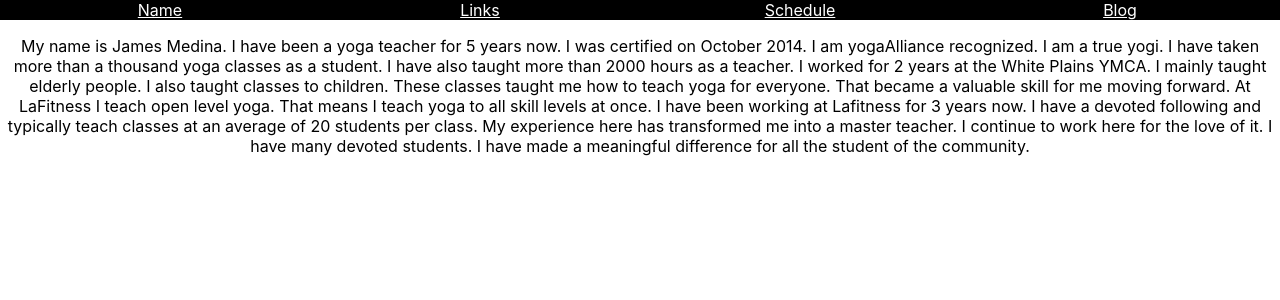
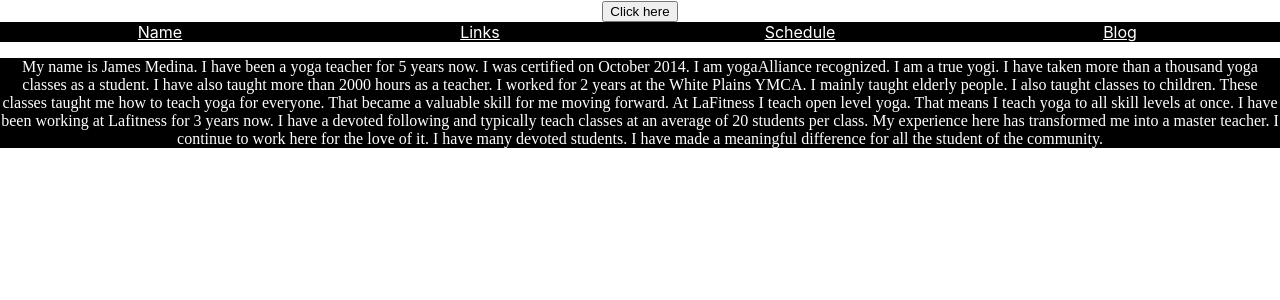
Before and after one commit to JamesMedina7787/jamesmedina7787, a React (Create React App) app: page /FoldOverItem in a window 1280 px wide. Shown: the top 300 px of the page. Built offline with nearby package versions, Linux system fonts and the light colour scheme.

Commit message:
added blogcontainer and blog css with font-family property

```diff
--- a/package.json
+++ b/package.json
@@ -3,10 +3,13 @@
   "version": "0.1.0",
   "private": true,
   "dependencies": {
+    "ejs": "^2.6.1",
+    "express": "^4.16.4",
     "react": "^16.8.6",
     "react-dom": "^16.8.6",
     "react-router-dom": "^5.0.0",
-    "react-scripts": "2.1.8"
+    "react-scripts": "2.1.8",
+    "superagent": "^5.0.5"
   },
   "scripts": {
     "start": "react-scripts start",
--- a/src/App.css
+++ b/src/App.css
@@ -27,13 +27,25 @@
   flex: 1;
   width: 20%;
   background-color: black;
-  color:white
+  color:white;
 }
 
 .foldOverContainer{
   display:inline-flex;
-  width: 100%
+  width: 100%;
+  list-style-type: none;
+
 }
+
+.blogContainer{
+  background-color: black;
+  font-family:wing-dings
+}
+
+.blog{
+  color: white;
+}
+
 
 @keyframes App-logo-spin {
   from {
--- a/src/App.js
+++ b/src/App.js
@@ -1,27 +1,37 @@
 import React, { Component } from 'react';
 import './App.css';
 import Yoga from "./components/Yoga"
-import Navigation from "./components/Navigation"
-
-import FoldOverItem from "./components/FoldOverItem"
+import Navigation from    "./components/Navigation"
+import FoldOverItem from  "./components/FoldOverItem"
 import FoldOverItem2 from "./components/FoldOverItem2"
 import FoldOverItem3 from "./components/FoldOverItem3"
 import FoldOverItem4 from "./components/FoldOverItem4"
-
 import {NavLink} from 'react-router-dom'
 import {BrowserRouter, Route, Switch, browserHistory} from "react-router-dom";
+const superAgent = require('superagent')
+// const express = require('express')
+const url = 'http://omdbapi.com/?=star&y=&r=json'
+// const app = express()
 
 
-var Career = {
-  'intro': `My name is James Medina. I have been a yoga teacher for 5 years now. I was certified on October 2014. I am yogaAlliance recognized. I am a true yogi. I have taken more than a thousand yoga classes as a student. I have also taught more than 2000 hours as a teacher.
 
- I worked for 2 years at the White Plains YMCA. I mainly taught elderly people. I also taught classes to children. These classes taught me how to teach yoga for everyone. That became a valuable skill for me moving forward. At LaFitness I teach open level yoga. That means I teach yoga to all skill levels at once.
-
-I have been working at Lafitness for 3 years now. I have a devoted following and typically teach classes at an average of 20 students per class. My experience here has transformed me into a master teacher. I continue to work here for the love of it. I have many devoted students. I have made a meaningful difference for all the student of the community.
-`
+class App extends Component {
+  constructor(){
+    super()
+  }
+  fetchFeed= function(){
+    superAgent.get(url)
+    .query(null)
+    .set('Accept', 'application/json')
+    .end((err, response) =>{
+      if(err){
+        console.log(err.message)
+        return
+      }
+      console.log(JSON.stringify(response.body))
+    })
   }
 
-class App extends Component {
   render() {
     return (
 
@@ -31,7 +41,7 @@ class App extends Component {
       <div className="App">
 
 
-
+<button onClick={this.fetchFeed.bind(this)}>Click here</button>
       <BrowserRouter >
        <Navigation  />
        <Switch >
@@ -41,29 +51,26 @@ class App extends Component {
 
 
 
-          <Route className='' path="/" component={FoldOverItem} >
-
+           <Route className='' path="/" >
            </Route>
 
 
 
-          <Route className='' path="/FoldOverItem" component={FoldOverItem} >
-
+           <Route className='' path="/FoldOverItem" component={FoldOverItem}  >
            </Route>
 
 
 
            <Route className='foldOver' path="/FoldOverItem2" component={FoldOverItem2} >
-
            </Route>
 
 
 
-          <Route className='foldOver' path="/FoldOverItem3" component={FoldOverItem3}>
-
+           <Route  className='foldOver' path="/FoldOverItem3" component={FoldOverItem3}>
            </Route>
 
-
+           <Route  className='foldOver' path="/FoldOverItem4" component={FoldOverItem4}>
+           </Route>
 
 
       </div>
@@ -72,9 +79,6 @@ class App extends Component {
       </BrowserRouter>
 
 
-          <div classNames="">
-            <Yoga message={Career.intro}/>
-          </div>
 
 
 
--- a/src/components/FoldOverItem.js
+++ b/src/components/FoldOverItem.js
@@ -1,12 +1,19 @@
 import React, { Component } from 'react';
 
+var Career = {
+  'intro': `My name is James Medina. I have been a yoga teacher for 5 years now. I was certified on October 2014. I am yogaAlliance recognized. I am a true yogi. I have taken more than a thousand yoga classes as a student. I have also taught more than 2000 hours as a teacher.
 
+ I worked for 2 years at the White Plains YMCA. I mainly taught elderly people. I also taught classes to children. These classes taught me how to teach yoga for everyone. That became a valuable skill for me moving forward. At LaFitness I teach open level yoga. That means I teach yoga to all skill levels at once.
+
+I have been working at Lafitness for 3 years now. I have a devoted following and typically teach classes at an average of 20 students per class. My experience here has transformed me into a master teacher. I continue to work here for the love of it. I have many devoted students. I have made a meaningful difference for all the student of the community.
+`
+}
 class FoldOverItem extends Component {
     render() {
 
       return (
-        <div className="FoldOverItem">
-          <p>{this.props.message}
+        <div className="blogContainer">
+          <p className="blog">{Career.intro}
           </p>
         </div>
       );
--- a/src/components/FoldOverItem2.js
+++ b/src/components/FoldOverItem2.js
@@ -5,9 +5,9 @@ class FoldOverItem2 extends Component {
     render() {
 
       return (
-        <div className="FoldOverItem">
-          <p>{this.props.message}
-          </p>
+        <div>
+          <p></p>
+
         </div>
       );
     }
--- a/src/components/FoldOverItem3.js
+++ b/src/components/FoldOverItem3.js
@@ -5,7 +5,7 @@ class FoldOverItem3 extends Component {
     render() {
 
       return (
-        <div className="FoldOverItem">
+        <div>
           <p>{this.props.message}
           </p>
         </div>
--- a/src/components/FoldOverItem4.js
+++ b/src/components/FoldOverItem4.js
@@ -5,7 +5,7 @@ class FoldOverItem4 extends Component {
     render() {
 
       return (
-        <div className="FoldOverItem">
+        <div>
           <p>{this.props.message}
           </p>
         </div>
```
Also changed, not shown: 1 other file (tests, documents, lock files or other folders). Lines whose indentation alone changed are shown as unchanged.
